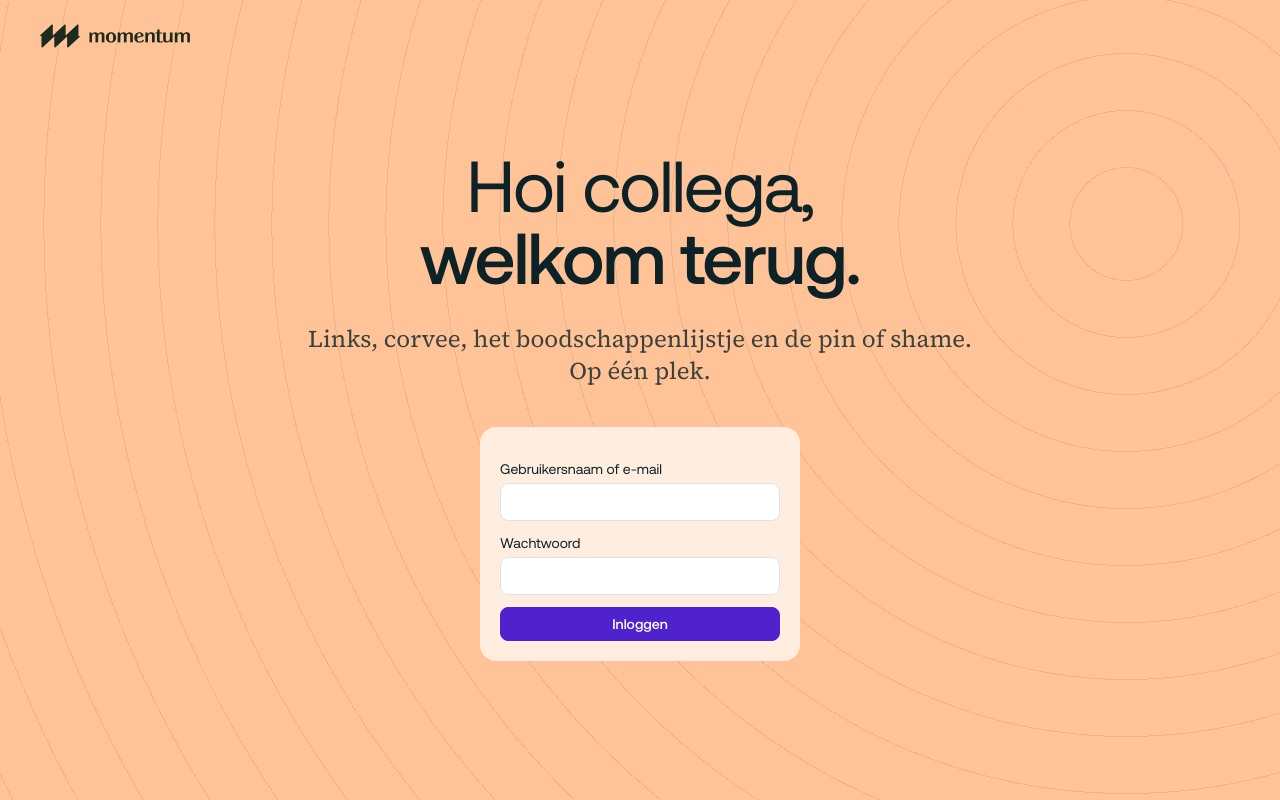
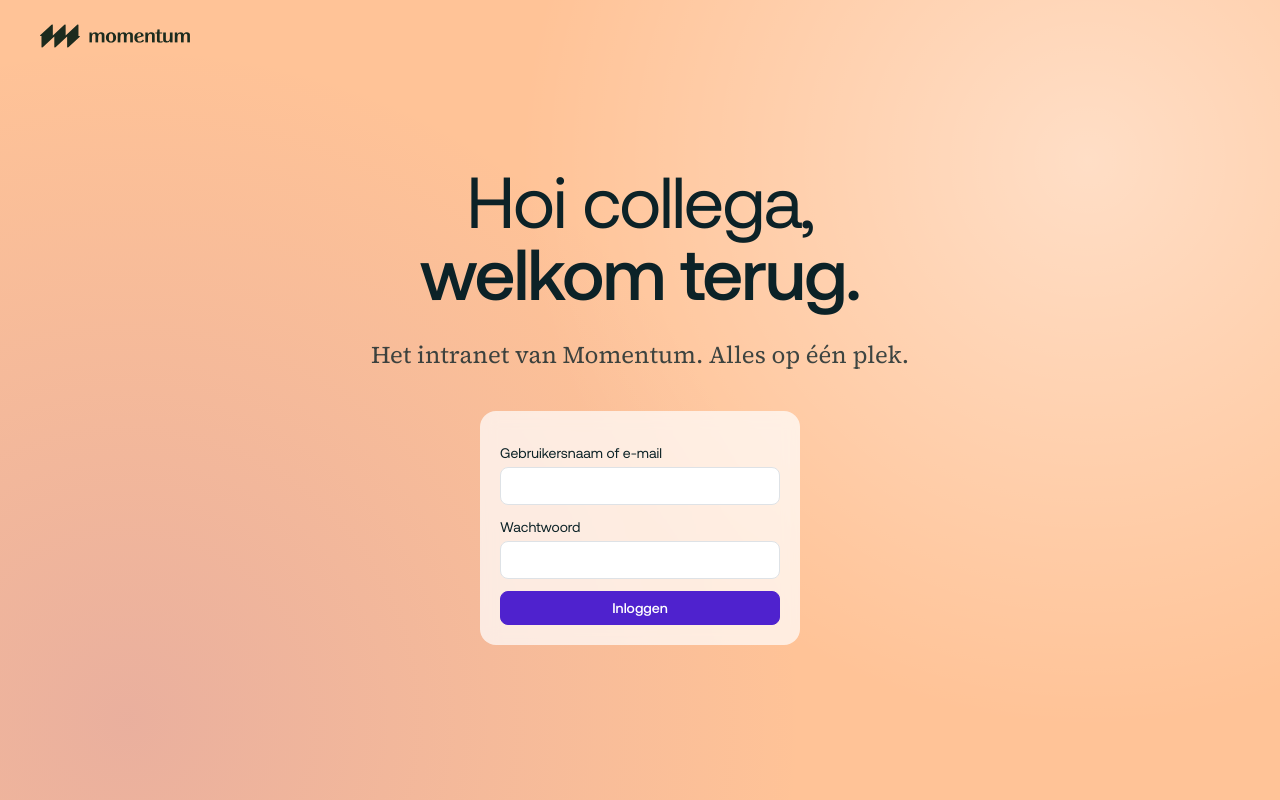
Before and after one commit to momentum-nl/intranet-, a Django app: page /accounts/login/ in a window 1280 px wide. Run offline with Django 5.2, Linux system fonts and the light colour scheme; style sheets or scripts are compiled from the project's sources; some libraries are stand-ins or nearby versions.

Commit message:
Loginpagina: alleen Microsoft-login, generieke subregel, zachte gloed in plaats van cirkels
Co-Authored-By: Claude Fable 5.1 <noreply@anthropic.com>

```diff
--- a/web_app/static/src/app.css
+++ b/web_app/static/src/app.css
@@ -47,7 +47,9 @@
 /* Loginpagina: perzik-hero met de cirkels van momentumdigital.nl */
 .hero-rings {
   background-color: rgb(var(--color-warm-hero));
-  background-image: repeating-radial-gradient(circle at 88% 28%, transparent 0 56px, rgb(var(--color-deep) / 0.09) 56px 57px);
+  background-image:
+    radial-gradient(circle at 85% 20%, rgb(255 255 255 / 0.45), transparent 45%),
+    radial-gradient(circle at 10% 90%, rgb(var(--color-primary) / 0.12), transparent 50%);
 }
 .btn-pill {
   @apply inline-flex items-center gap-3 rounded-full bg-primary text-white font-medium text-lg pl-6 pr-5 py-3 transition-colors duration-300 hover:bg-deep;
--- a/web_app/templates/account/login.html
+++ b/web_app/templates/account/login.html
@@ -12,7 +12,7 @@
         <span class="block font-normal">Hoi collega,</span>
         <span class="block font-medium">welkom terug.</span>
       </h1>
-      <p class="font-serif text-xl sm:text-2xl mt-8 text-deep/80">Links, corvee, het boodschappenlijstje en de pin of shame. Op één plek.</p>
+      <p class="font-serif text-xl sm:text-2xl mt-8 text-deep/80">Het intranet van Momentum. Alles op één plek.</p>
 
       {% if form.non_field_errors %}
         <div class="mt-8 inline-block rounded-xl bg-white/70 px-4 py-2 text-sm text-danger">{% for e in form.non_field_errors %}{{ e }}{% endfor %}</div>
@@ -23,19 +23,15 @@
           Inloggen met Microsoft
           <svg width="18" height="16" viewBox="0 0 18 16" fill="none" aria-hidden="true"><path d="M10.5 0.5L9.4275 1.54475L15.1125 7.25H0V8.75H15.1125L9.4275 14.4298L10.5 15.5L18 8L10.5 0.5Z" fill="currentColor"/></svg>
         </a>
-        <details class="mt-10 mx-auto max-w-xs text-left">
-          <summary class="text-sm text-deep/60 text-center cursor-pointer hover:text-deep">Beheer-login met wachtwoord</summary>
       {% else %}
-        <div class="mt-10 mx-auto max-w-xs text-left">
+        <form method="post" action="{% url 'account_login' %}" class="mt-10 mx-auto max-w-xs text-left space-y-3 rounded-2xl bg-white/70 backdrop-blur p-5">
+          {% csrf_token %}
+          <label class="block text-sm">Gebruikersnaam of e-mail<input name="login" value="{{ form.login.value|default:'' }}" class="input mt-1 bg-white" autocomplete="username" required></label>
+          <label class="block text-sm">Wachtwoord<input name="password" type="password" class="input mt-1 bg-white" autocomplete="current-password" required></label>
+          {% if redirect_field_value %}<input type="hidden" name="{{ redirect_field_name }}" value="{{ redirect_field_value }}">{% endif %}
+          <button class="btn btn-primary w-full justify-center">Inloggen</button>
+        </form>
       {% endif %}
-          <form method="post" action="{% url 'account_login' %}" class="mt-4 space-y-3 rounded-2xl bg-white/70 backdrop-blur p-5">
-            {% csrf_token %}
-            <label class="block text-sm">Gebruikersnaam of e-mail<input name="login" value="{{ form.login.value|default:'' }}" class="input mt-1 bg-white" autocomplete="username" required></label>
-            <label class="block text-sm">Wachtwoord<input name="password" type="password" class="input mt-1 bg-white" autocomplete="current-password" required></label>
-            {% if redirect_field_value %}<input type="hidden" name="{{ redirect_field_name }}" value="{{ redirect_field_value }}">{% endif %}
-            <button class="btn btn-primary w-full justify-center">Inloggen</button>
-          </form>
-      {% if sso_enabled %}</details>{% else %}</div>{% endif %}
     </div>
   </main>
 </div>
```
